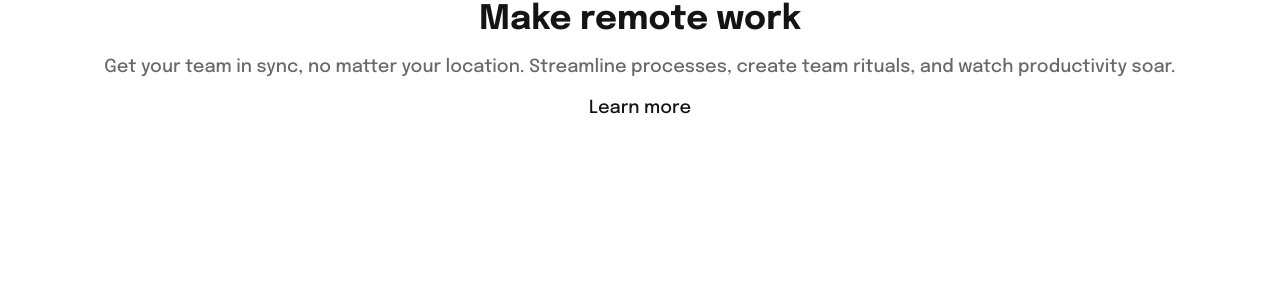
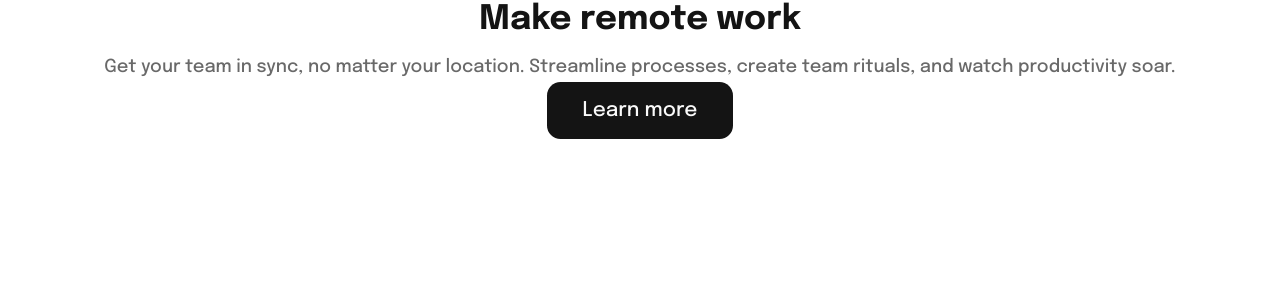
Before and after one commit to kyleoliveiro/cognizant-fe-test, a Next.js app: page / in a window 1280 px wide. Shown: the top 300 px of the page. Built offline with nearby package versions, Linux system fonts and the light colour scheme.

Commit message:
feat: add Button component

```diff
--- /dev/null
+++ b/src/components/Button/index.tsx
@@ -0,0 +1,33 @@
+import { FC } from "react";
+
+interface ButtonProps {
+    children: React.ReactNode,
+    href: string,
+    size?: 'md' | 'lg',
+    variant?: 'default' | 'primary'
+}
+
+const Button: FC<ButtonProps> = ({
+    children,
+    href,
+    size = 'md',
+    variant = 'default'
+}) => {
+    const variantClasses = {
+        default: 'bg-transparent rounded-xl text-gray border-2',
+        primary: 'bg-offblack rounded-xl text-offwhite',
+    }
+
+    const sizeClasses = {
+        md: 'text-sm px-5 py-3',
+        lg: 'text-lg px-8 py-4',
+    }
+
+    return (
+        <a href={href} className={`${variantClasses[variant]} ${sizeClasses[size]}`}>
+            {children}
+        </a>
+    )
+}
+
+export default Button
--- a/src/pages/index.tsx
+++ b/src/pages/index.tsx
@@ -1,6 +1,6 @@
 import { type NextPage } from "next";
 import Head from "next/head";
-import Link from "next/link";
+import Button from "../components/Button";
 
 const Home: NextPage = () => {
   return (
@@ -20,7 +20,7 @@ const Home: NextPage = () => {
             <p>Get your team in sync, no matter your location. Streamline processes, create team rituals, and watch productivity soar.</p>
           </div>
           <div>
-            <Link href="#">Learn more</Link>
+            <Button href="#" variant="primary" size="lg">Learn more</Button>
           </div>
         </div>
       </main>
--- a/tailwind.config.cjs
+++ b/tailwind.config.cjs
@@ -9,6 +9,7 @@ module.exports = {
     colors: {
       'white': '#ffffff',
       'black': '#000000',
+      'transparent': 'transparent',
       'offwhite': {
         'DEFAULT': 'hsl(0 0% 98%)',
       },
```
